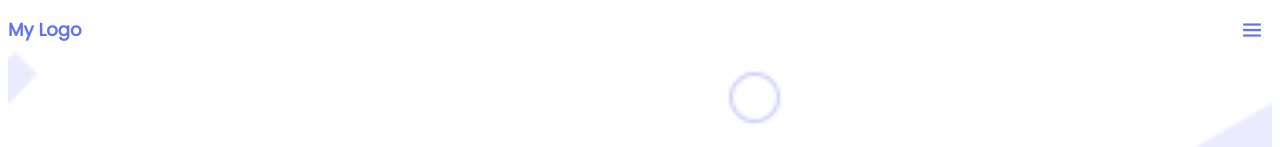
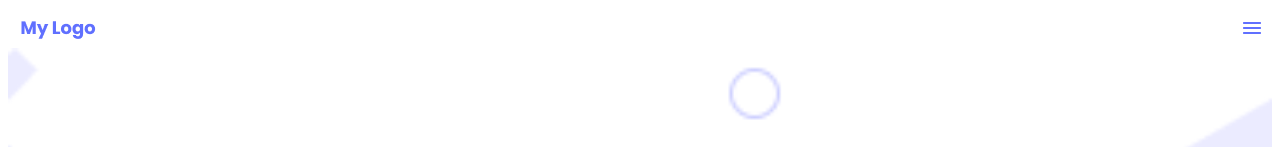
Before and after one commit to Otromascomotu/My-Portfolio-setup-and-mobile-first, a website: page index.html in a window 1280 px wide. Shown: the top 147 px of the page. Drawn offline with Linux system fonts and the light colour scheme.

Commit message:
Delete h1 tag and replace that element with the image my-logo.png

```diff
--- a/index.html
+++ b/index.html
@@ -13,7 +13,7 @@
 <body>
 
     <header class="header">
-      <h1>My Logo</h1>
+      <img src="./imgs/my-logo/my-logo.png" />
       <img src="./imgs/hamburguer-menu/hamburguer-menu-icon-enabled.png" />
 
     </header>
```
